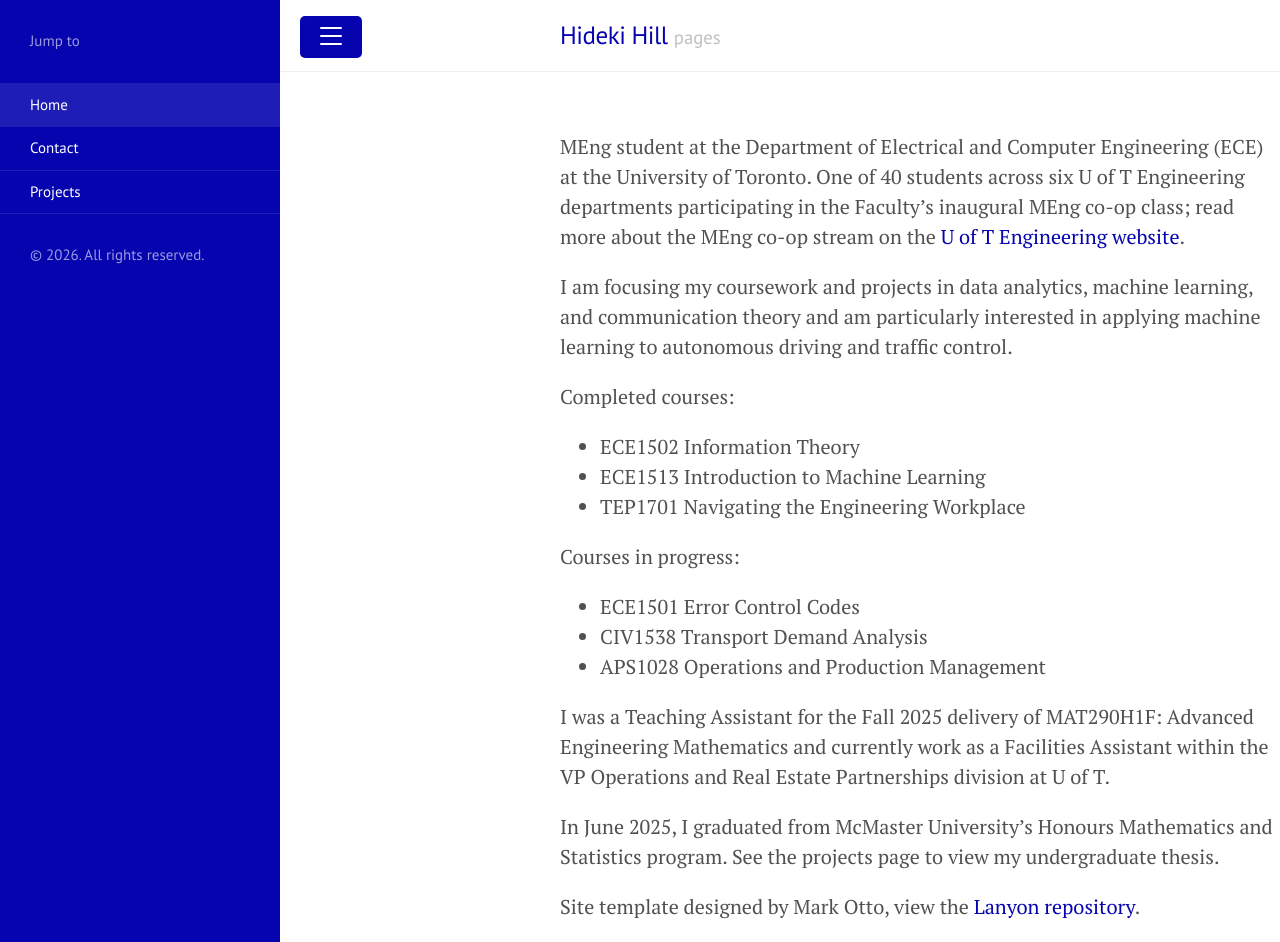
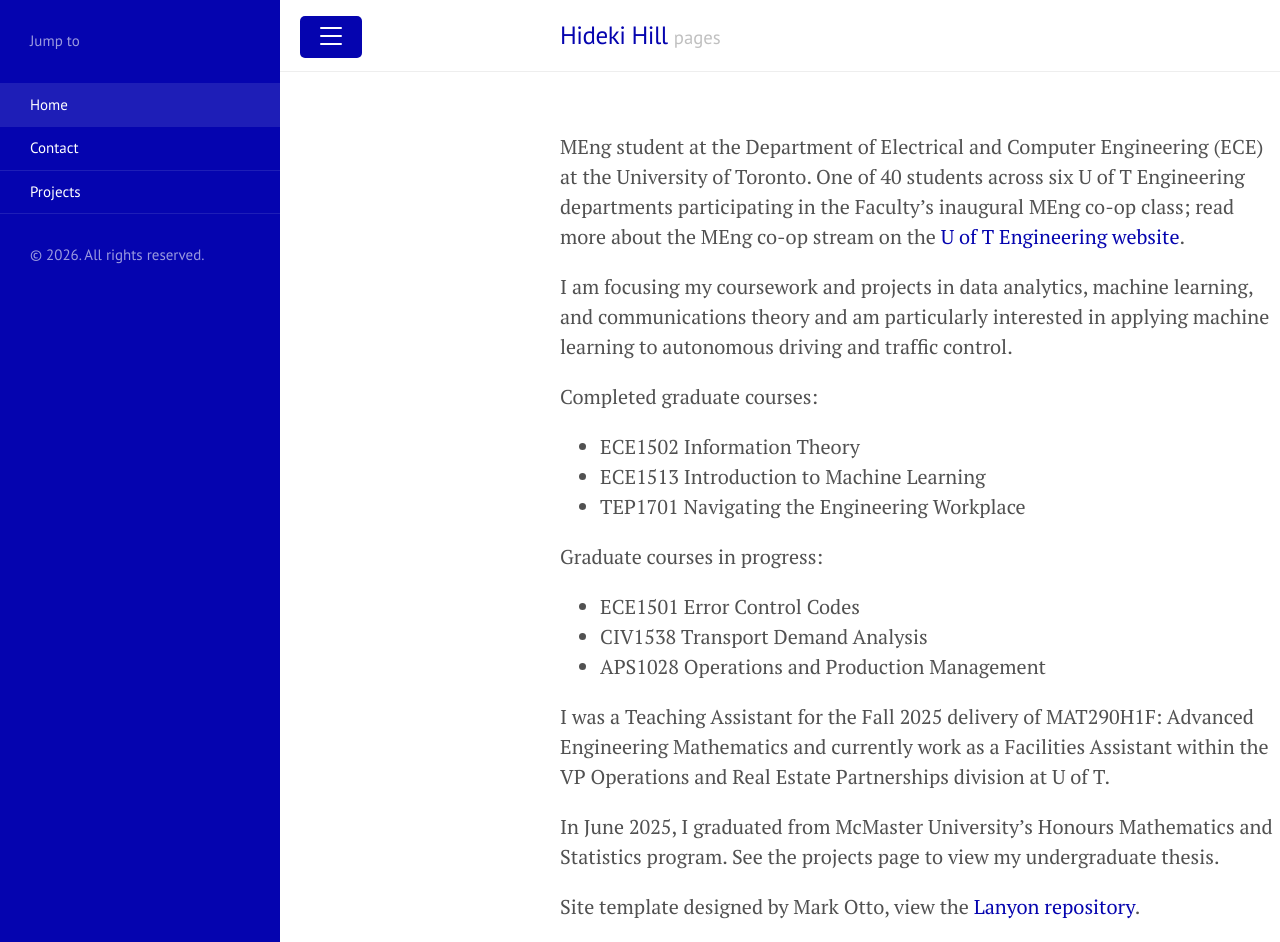
Before and after one commit to hidekihill/hidekihill.github.io, a Jekyll site: the page built from index.md, in a window 1280 px wide and 942 px high. Built offline with Jekyll 4.4.1, drawn with Linux system fonts in a browser that asks for light colours.

Commit message:
Update index.md

```diff
--- a/index.md
+++ b/index.md
@@ -4,14 +4,14 @@ title: Home
 ---
 MEng student at the Department of Electrical and Computer Engineering (ECE) at the University of Toronto. One of 40 students across six U of T Engineering departments participating in the Faculty's inaugural MEng co-op class; read more about the MEng co-op stream on the [U of T Engineering website](https://gradstudies.engineering.utoronto.ca/master-of-engineering-meng/meng-co-op-program/?utm_source=FASE_ECE&utm_medium=banner&utm_campaign=meng_coop).
 
-I am focusing my coursework and projects in data analytics, machine learning, and communication theory and am particularly interested in applying machine learning to autonomous driving and traffic control.
+I am focusing my coursework and projects in data analytics, machine learning, and communications theory and am particularly interested in applying machine learning to autonomous driving and traffic control.
 
-Completed courses:
+Completed graduate courses:
 * ECE1502 Information Theory
 * ECE1513 Introduction to Machine Learning
 * TEP1701 Navigating the Engineering Workplace
 
-Courses in progress:
+Graduate courses in progress:
 * ECE1501 Error Control Codes
 * CIV1538 Transport Demand Analysis
 * APS1028 Operations and Production Management
```
